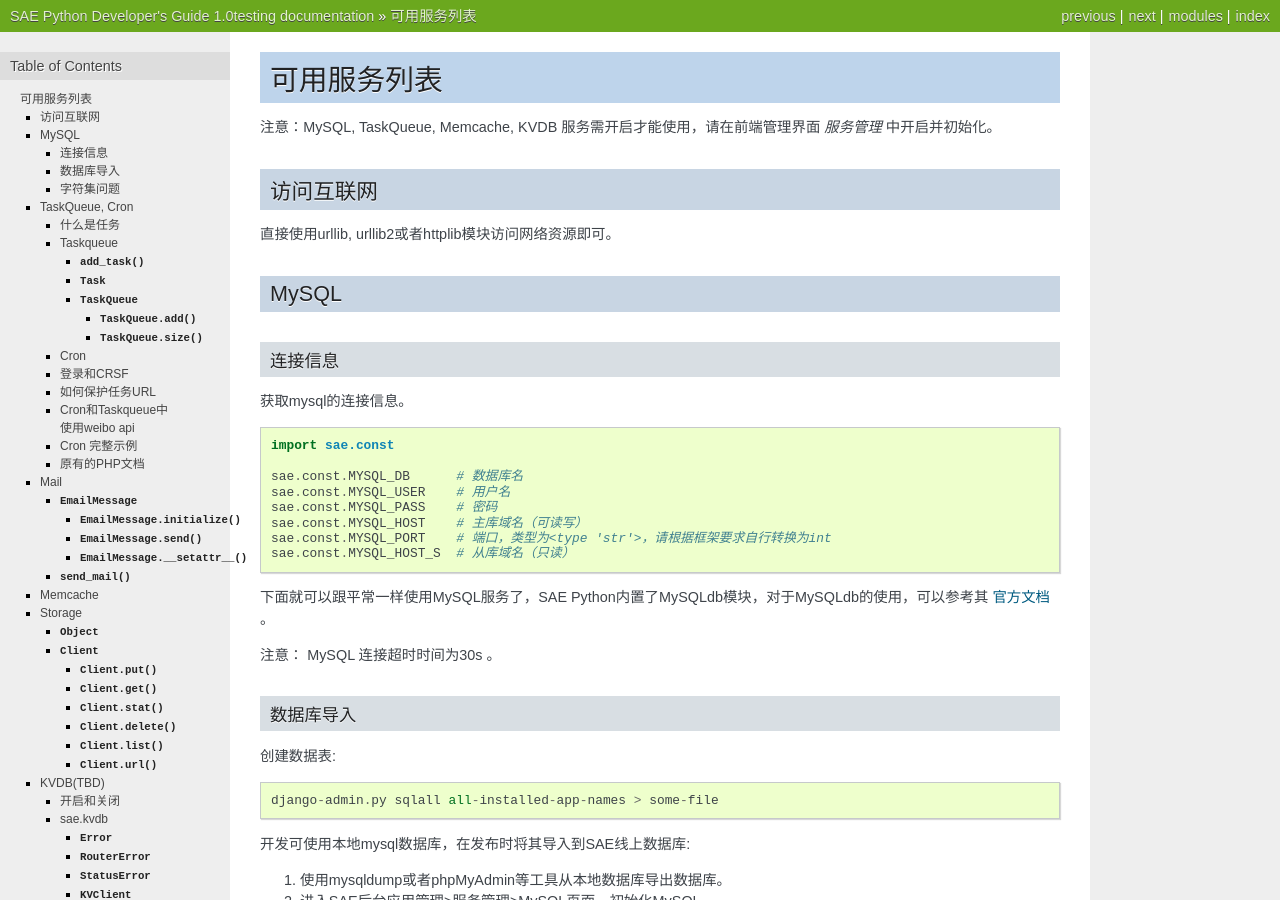
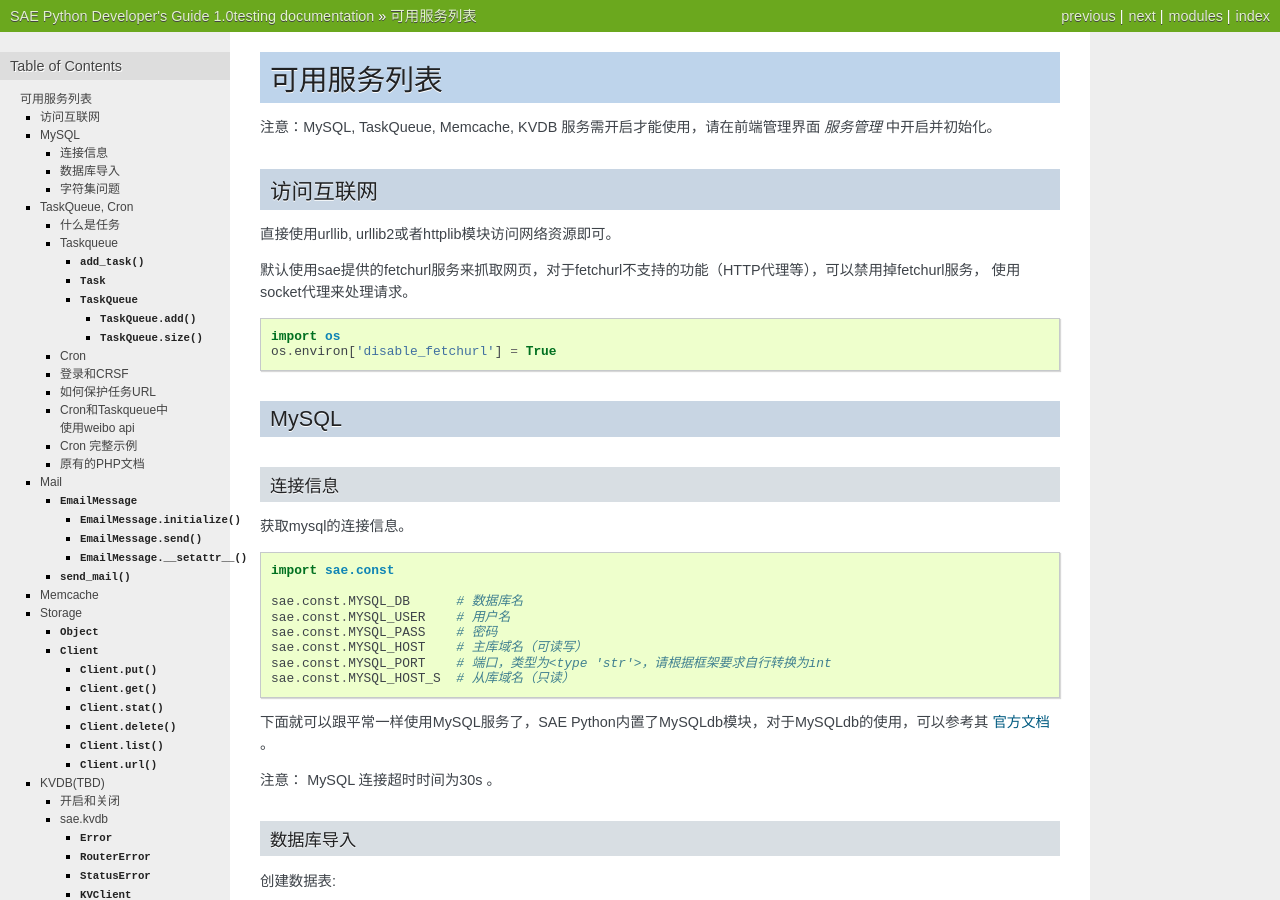
Before and after one commit to sinacloud/sae-python-dev-guide, a Sphinx documentation site: the page built from docs/service.rst, in a window 1280 px wide and 900 px high. Built offline with Sphinx 7.4.7, drawn with Linux system fonts in a browser that asks for light colours.

Commit message:
Howto use socket proxy instead of fetchurl

```diff
--- a/docs/service.rst
+++ b/docs/service.rst
@@ -7,6 +7,12 @@
 -------------
 
 直接使用urllib, urllib2或者httplib模块访问网络资源即可。
+
+默认使用sae提供的fetchurl服务来抓取网页，对于fetchurl不支持的功能（HTTP代理等），可以禁用掉fetchurl服务，
+使用socket代理来处理请求。 ::
+
+    import os
+    os.environ['disable_fetchurl'] = True
 
 MySQL
 ------------
```
